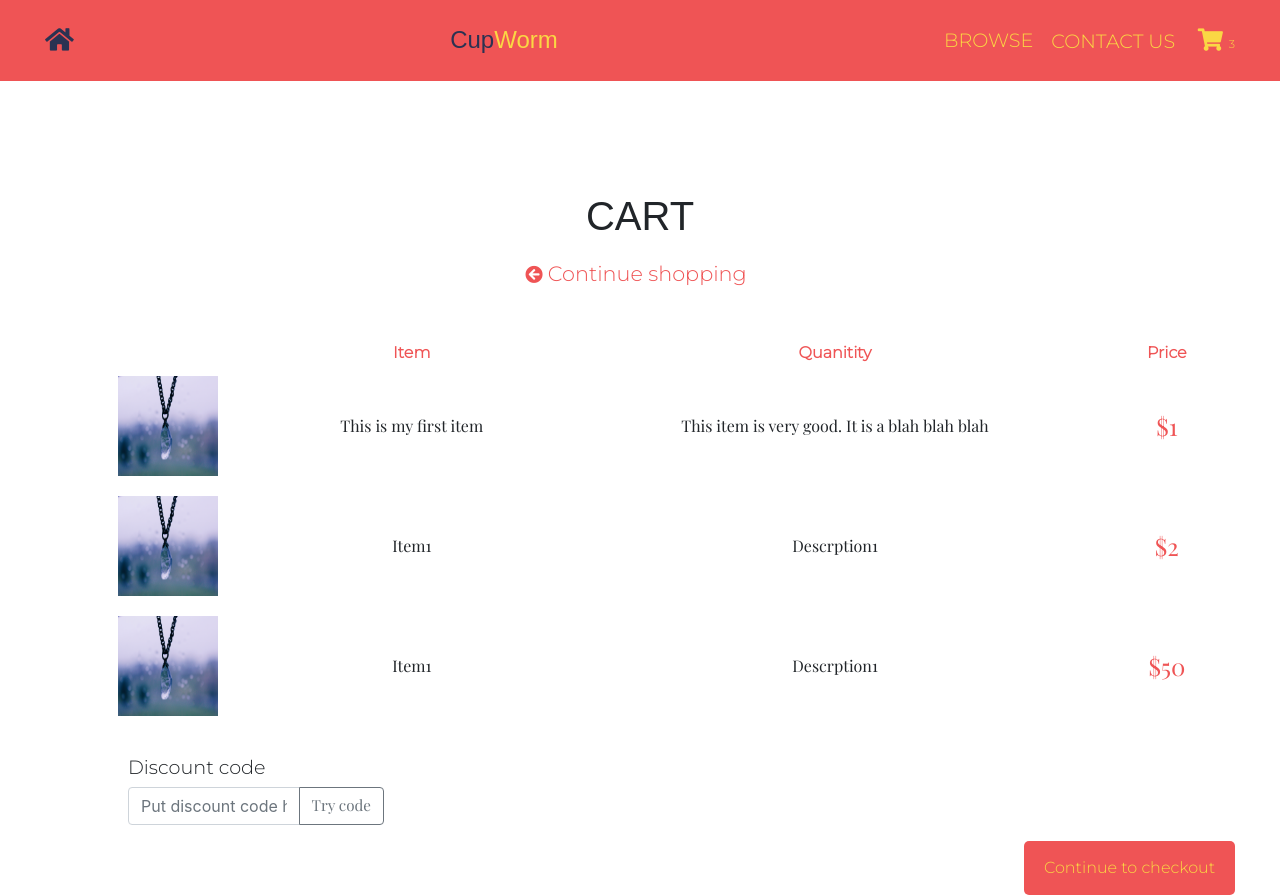
After one commit to c10coding/jays-website, a PHP site: page /cart.php in a window 1280 px wide. The commit adds this page. Run offline with PHP 8.4, Linux system fonts and the light colour scheme; some web fonts are replaced.

Commit message:
Did some more work

```diff
--- /dev/null
+++ b/cart.php
@@ -0,0 +1,150 @@
+<!DOCTYPE html>
+<html>
+<head>
+	<title>Cart | CupWorm</title>
+	<!-- BOOTSTRAP -->
+	<link href="https://stackpath.bootstrapcdn.com/bootstrap/4.3.1/css/bootstrap.min.css" rel="stylesheet" integrity="sha384-ggOyR0iXCbMQv3Xipma34MD+dH/1fQ784/j6cY/iJTQUOhcWr7x9JvoRxT2MZw1T" crossorigin="anonymous">
+	<!-- JQUERY -->
+	<script src="https://ajax.googleapis.com/ajax/libs/jquery/3.4.1/jquery.min.js"></script>
+	<!-- JS -->
+	<script type="text/javascript" src="js/script.js"></script>
+	<!-- INTERNAL STYLING -->
+	<style type="text/css"></style>
+	<!-- STYLESHEET -->
+	<link rel="stylesheet" href="style/style.css">
+	<!-- FONT AWESOME -->
+	<link rel="stylesheet" href="font-awesome/css/all.css">
+	<!-- ESSENTIAL META TAGS -->
+	<meta name="viewport" content="width=device-width, intitial-scale=1, shrink-to-fit-no">
+	<meta charset="utf-8">
+</head>
+<body>
+<div class="centered"></div>
+	<!-- CONTACT MODAL -->
+	<div id="contactModal" class="centered">
+		<i class="fas fa-times" id="contactClose"></i>
+		<h2>Contact us</h2>
+		<form action="php/contactHandle.php" method="POST" id="contactForm">
+			<div class="contactInputWrap">
+				<label>Email</label>
+				<input type="email" name="email" id="contactEmail" class="form-control">
+			</div>
+
+			<div class="contactInputWrap">
+				<label>Name</label>
+				<input type="text" name="name" id="contactName" class="form-control">
+			</div>
+
+			<div class="contactInputWrap">
+				<label>Message</label>
+				<textarea class="form-control" id="contactMessage" name="message"></textarea>
+			</div>
+
+			<br>
+
+			<p id="contactSubMessage">Your message has been sent!</p>
+			<input type="submit" name="contactSubmit" class="btn btn-primary">
+			<p style="font-family:var(--secondF);margin-top:10px;">We will get back to you in 48 hours</p>
+
+
+		</form>
+	</div>
+	<!--Mini cart-->
+	<div id="miniCart">
+		<h2>Your cart</h2>
+		<p>Continue shopping</p>
+	</div>
+	<div id="opacity" style="transition:.5s;">
+
+		<!-- DESKTOP NAVIGATION -->
+		<nav>
+			<div class="col-md-12">
+				<ul class="list-inline">
+					<li class="list-inline-item">
+						<a href="../" id="homeLink" style="color:var(--blue)">
+							<i class="fas fa-home"></i>
+						</a>
+					</li>
+					<li class="list-inline-item">
+						<span style="color:var(--blue)">Cup</span><span style="color:var(--yellow)">Worm</span>
+					</li>
+					<div style="float:right;" id="shopAndBrowse">
+						<li class="list-inline-item">
+							<a href="#" id="browseLink">
+								<p>Browse</p>
+							</a>
+						</li>
+						<li class="list-inline-item">
+							<p id="contactUs">Contact us</p>
+						</li>
+						<li class="list-inline-item">
+							<a href="#" id="cartLink">
+								<i class="fas fa-shopping-cart"></i>
+							</a>
+							<span style="font-size:50%;border-radius:180px;border:hidden;">3</span>
+						</li>
+					</div>
+				</ul>
+			<i class="fas fa-bars" id="mobileNavButton"></i>
+			</div>
+		</nav>
+		<!-- MOBILE NAVIGATION -->
+		<div id="mobileNavPopout">
+			<ul class="list-unstyled">
+				<a href="#">
+					<li>Browse</li>
+				</a>
+				<a href="#" id="contactUsMobile">
+					<li>Contact us</li>
+				</a>
+				<a href="#">
+					<li>Cart</li>
+				</a>
+			</ul>
+		</div>
+		<br><br><br><br>
+		<h1 id="cartHeader">CART</h1>
+		<a href="#" id="continueShop">
+			<i class="fas fa-arrow-circle-left" ></i><span>Continue shopping</span>
+		</a>
+
+		<div id="cartInfo">
+			<table style="width:100%;">
+				<tr>
+					<th></th>
+					<th>Item</th>
+					<th>Quanitity</th>
+					<th>Price</th>
+				</tr>
+				<tr>
+					<td><img src="pics/testL.jpg"></td>
+					<td>This is my first item</td>
+					<td>This item is very good. It is a blah blah blah</td>
+					<td>$1</td>
+				</tr>
+				<tr>
+					<td><img src="pics/testL.jpg"></td>
+					<td>Item1</td>
+					<td>Descrption1</td>
+					<td>$2</td>
+				</tr>
+				<tr>
+					<td><img src="pics/testL.jpg"></td>
+					<td>Item1</td>
+					<td>Descrption1</td>
+					<td>$50</td>
+				</tr>
+			</table>
+		</div>
+
+		<h2 id="discountText">Discount code</h2>
+		<div class="input-group mb-3" id="discountGroup">
+			<input type="text" class="form-control" placeholder="Put discount code here..." aria-label="Recipient's username" aria-describedby="basic-addon2">
+			<div class="input-group-append">
+				<button class="btn btn-outline-secondary" type="button">Try code</button>
+			</div>
+		</div>
+
+		<button id="continueToCheckout">Continue to checkout</button>
+</body>
+</html>
--- a/index.php
+++ b/index.php
@@ -49,8 +49,8 @@
 
 		</form>
 	</div>
+
 	<div id="opacity" style="transition:.5s;">
-
 		<!-- DESKTOP NAVIGATION -->
 		<nav>
 			<div class="col-md-12">
@@ -97,6 +97,7 @@
 				</a>
 			</ul>
 		</div>
+		<br><br><br><br>
 		<!-- SLIDESHOW -->
 		<div id="slideshow">
 			<h3>Like what you see? Let's do business!</h3>
--- a/style/style.css
+++ b/style/style.css
@@ -31,6 +31,10 @@ body{
 nav .col-md-12{
 	background-color: var(--red);
 	padding:5px;
+	position:fixed;
+	z-index:1000;
+	top:0;
+	left:0;
 }
 nav ul{
 	text-align: center;
@@ -94,6 +98,7 @@ nav ul li:nth-child(1):hover{
 	color:var(--blue);
 	padding-bottom:10px;
 	padding-left:50px;
+	z-index: 0;
 	padding-right: 50px;
 }
 #braceletRow h2, #necklaceRow h2{
@@ -273,7 +278,6 @@ footer img{
 }
 #contactModal{
 	display: none;
-	position: absolute;
 	background-color:white;
 	box-shadow: 0 4px 8px 0 rgba(0,0,0,0.2),0 6px 20px 0 rgba(0,0,0,0.19);
 	padding:60px;
@@ -374,6 +378,104 @@ footer img{
 	transition: .5s;
 	cursor: pointer;
 	opacity: .8;
+}
+#cartInfo{
+	width:90%;
+	margin-right:auto;
+	margin-left:auto;
+}
+#cartInfo table{
+	text-align:center;
+}
+#cartHeader{
+	text-align:center;
+	padding:10px;
+	font-family:var(--bigF);
+	text-transform: uppercase;
+}
+#continueShop{
+	display: block;
+	text-align:center;
+	margin-left:-13px;
+	text-decoration: none;
+	color:var(--red);
+	margin-bottom:50px;
+}
+#continueShop i{
+	padding:5px;
+	color:var(--red);
+	font-size:110%;
+	transition: .5s;
+}
+#continueShop:hover{
+	transition: .5s;
+	cursor: pointer;
+	opacity: .8;
+}
+#continueShop span{
+	font-size:130%;
+	font-family:var(--secondF);
+}
+#cartInfo th{
+	font-family:var(--secondF);
+	color:var(--red);
+}
+#cartInfo td{
+	font-family:var(--thirdF);
+	padding:10px;
+}
+#cartInfo img{
+	width:100px;
+	height:100px;
+}
+#cartInfo tr td:nth-child(4){
+	font-size:150%;
+	color:var(--red);
+}
+#discountGroup{
+	width:20%;
+	margin-left:10%;
+}
+#discountGroup input{
+	text-align:center;
+	color:var(--red);
+	outline:none;
+}
+#discountGroup button:hover{
+	color:var(--yellow);
+	background-color:var(--red);
+	border:solid var(--red) 1px;
+}
+#discountText{
+	font-family:var(--secondF);
+	font-size:120%;
+	margin-left:10%;
+	margin-top:30px;
+}
+#discountGroup button{
+	font-family:var(--thirdF);
+	font-size:95%;
+}
+
+#continueToCheckout{
+	margin-left:80%;
+	padding:15px 20px 15px 20px;
+	font-family:var(--secondF);
+	border-radius:5px;
+	background-color:var(--red);
+	color:var(--yellow);
+	outline:none;
+	border:none;
+	transition: .5s;
+}
+#continueToCheckout:hover{
+	transition: .5s;
+	cursor: pointer;
+	opacity: .8;
+}
+
+#discountGroup input:focus{
+	outline:none;
 }
 @media only screen and (max-width: 650px) {
 	#shopAndBrowse{
```
